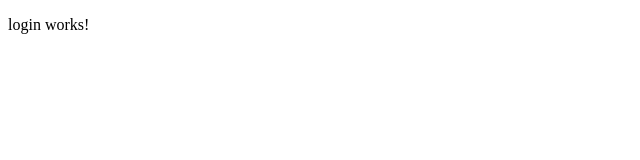
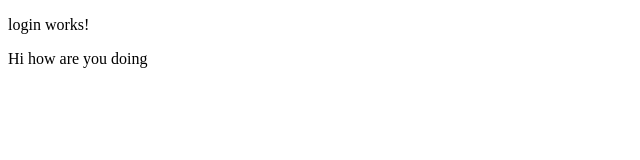
Before and after one commit to Vishal8283/schoolmgt, an Angular app: page /login in a window 1280 px wide. Shown: the top 160 px of the page, without its empty margins (0-640 px from the left). Built offline with nearby package versions, Linux system fonts and the light colour scheme.

Commit message:
checking branch

```diff
--- a/src/app/login/login.component.html
+++ b/src/app/login/login.component.html
@@ -1 +1,2 @@
 <p>login works!</p>
+<p>Hi how are you doing</p>
```
